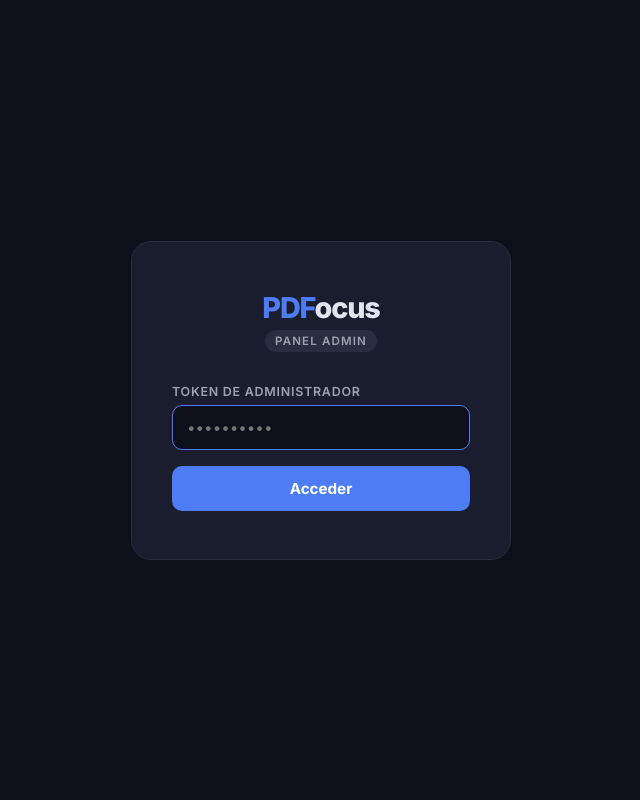
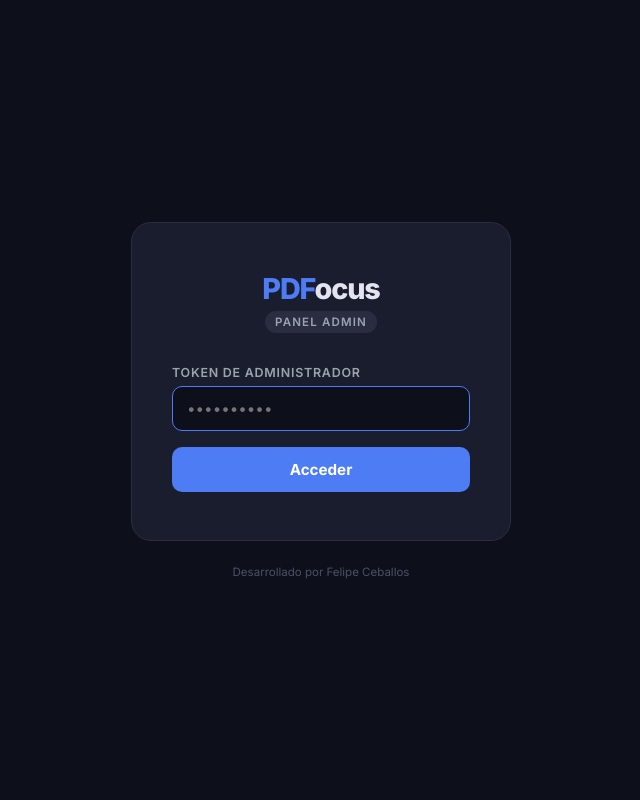
Before and after one commit to felipepdfocus-droid/pdfocus-web, a Flask app: page /admin in a window 1280 px wide. Shown: the whole page, without its empty margins (319-959 px from the left). Run offline with Flask 3, Linux system fonts and the light colour scheme.

Commit message:
Update admin_login.html

```diff
--- a/templates/admin_login.html
+++ b/templates/admin_login.html
@@ -13,6 +13,7 @@
       background: #0d0f1a;
       min-height: 100vh;
       display: flex;
+      flex-direction: column;
       align-items: center;
       justify-content: center;
       padding: 24px 16px;
@@ -96,6 +97,11 @@
       margin-bottom: 16px;
       text-align: left;
     }
+    footer {
+      margin-top: 24px;
+      font-size: 0.72rem;
+      color: #4b5263;
+    }
   </style>
 </head>
 <body>
@@ -113,5 +119,6 @@
       <button type="submit" class="btn">Acceder</button>
     </form>
   </div>
+  <footer>Desarrollado por Felipe Ceballos</footer>
 </body>
 </html>
```
